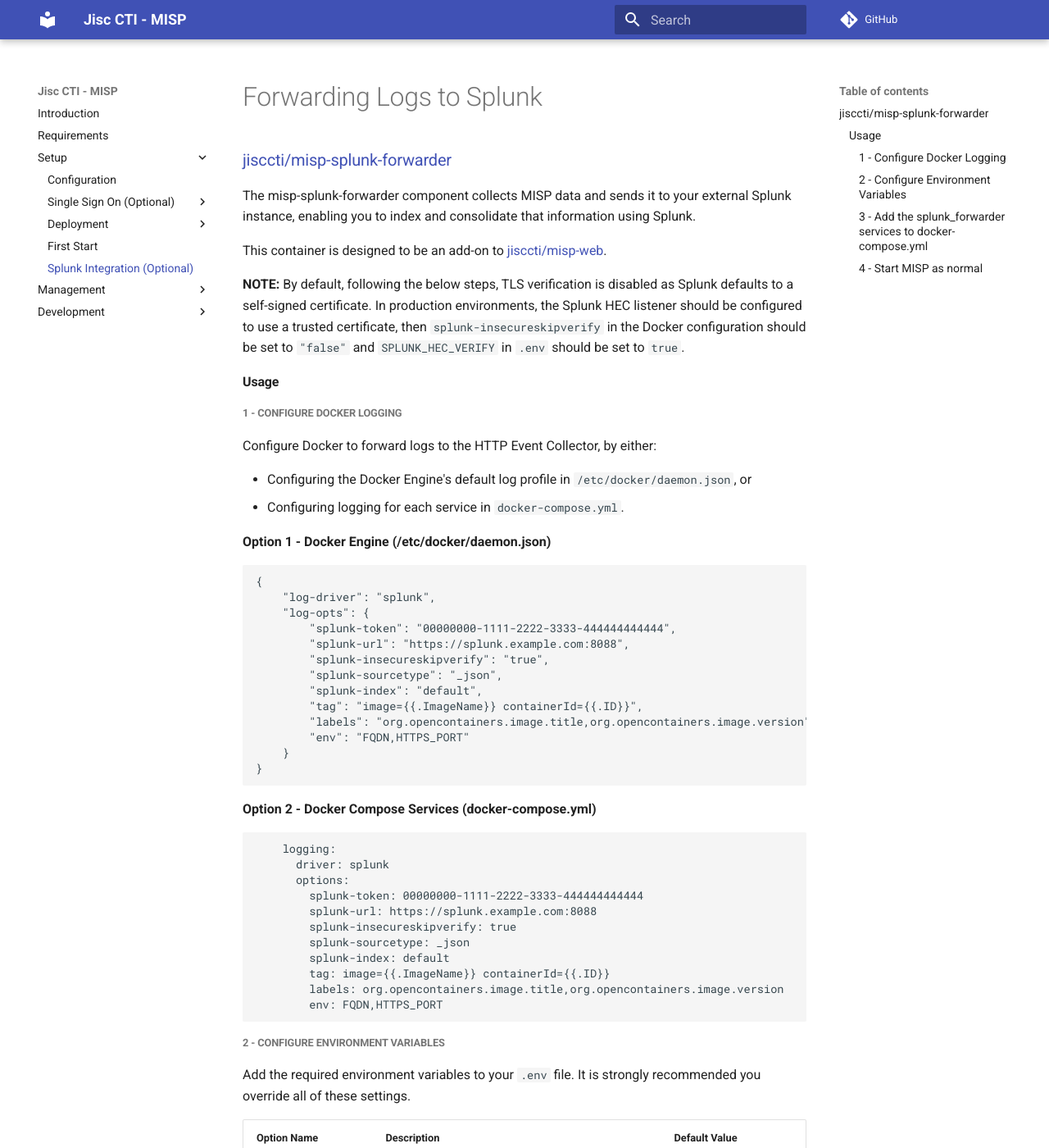
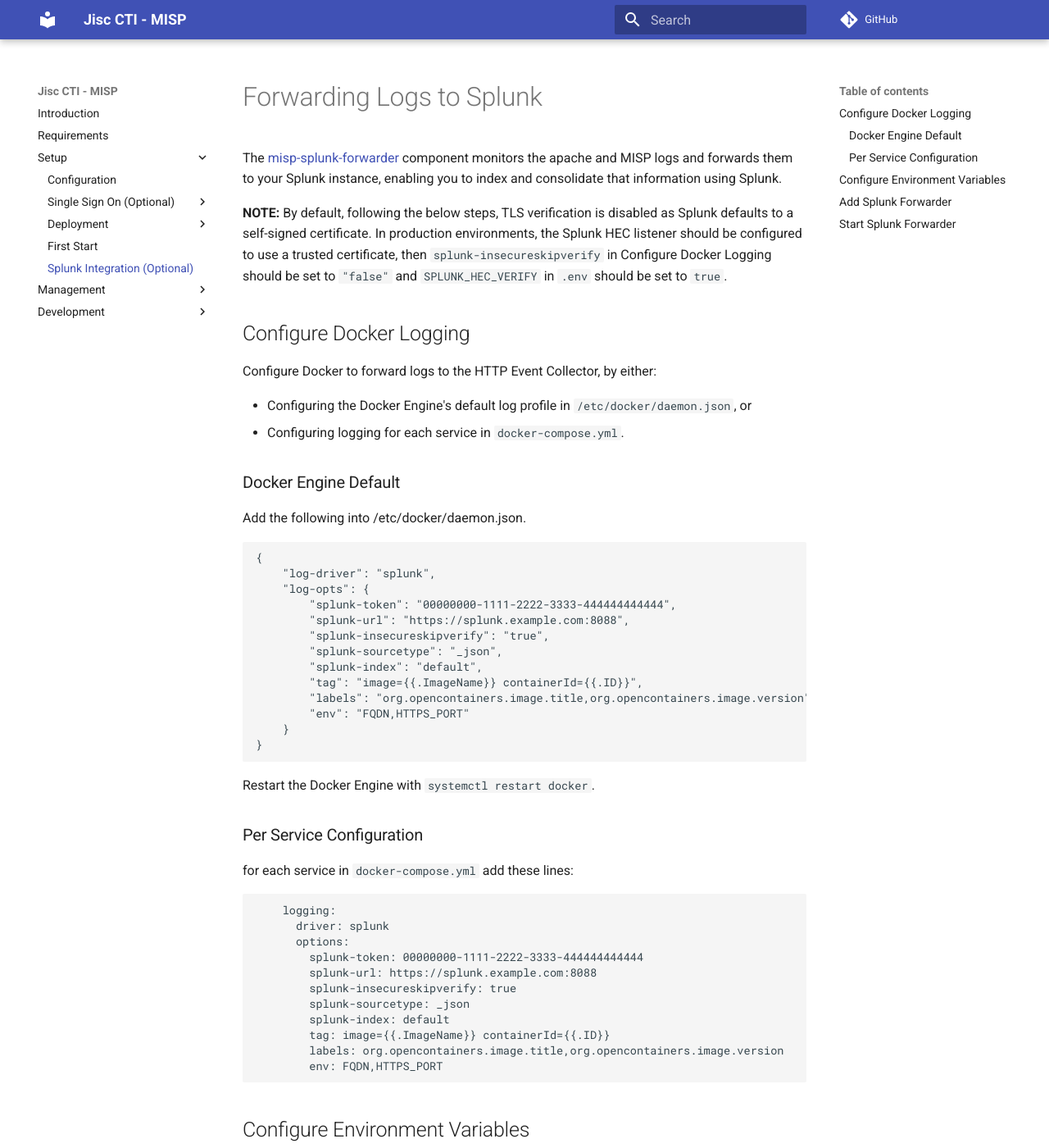
Before and after one commit to JiscCTI/misp-docker, an MkDocs documentation site: the page built from pages/splunk.md, in a window 1280 px wide and 1400 px high. Shown: the whole window at 82% size. Built offline with MkDocs 1.6.1 and Material for MkDocs 9.7.7, drawn with Linux system fonts in a browser that asks for light colours; comment, search, counter and statistics services are not loaded; some of the changed text lies outside the part shown.

Commit message:
docs: fix headings and indentation

````diff
--- a/pages/splunk.md
+++ b/pages/splunk.md
@@ -1,30 +1,32 @@
 <!--
 SPDX-FileCopyrightText: 2024 Jisc Services Limited
 SPDX-FileContributor: Clive Bream
+SPDX-FileContributor: Joe Pitt
 
 SPDX-License-Identifier: GPL-3.0-only
 -->
 
 # Forwarding Logs to Splunk
 
-### [jisccti/misp-splunk-forwarder](https://hub.docker.com/r/jisccti/misp-splunk-forwarder)
+The [misp-splunk-forwarder](https://hub.docker.com/r/jisccti/misp-splunk-forwarder) component
+monitors the apache and MISP logs and forwards them to your Splunk instance, enabling you to index
+and consolidate that information using Splunk.
 
-The misp-splunk-forwarder component collects MISP data and sends it to your external Splunk instance, enabling you to index and consolidate that information using Splunk.
+**NOTE:** By default, following the below steps, TLS verification is disabled as Splunk defaults to
+a self-signed certificate. In production environments, the Splunk HEC listener should be configured
+to use a trusted certificate, then `splunk-insecureskipverify` in Configure Docker Logging should be
+set to `"false"` and `SPLUNK_HEC_VERIFY` in `.env` should be set to `true`.
 
-This container is designed to be an add-on to [jisccti/misp-web](https://hub.docker.com/r/jisccti/misp-web).
-
-**NOTE:** By default, following the below steps, TLS verification is disabled as Splunk defaults to a self-signed certificate. In production environments, the Splunk HEC listener should be configured to use a trusted certificate, then `splunk-insecureskipverify` in the Docker configuration should be set to `"false"` and `SPLUNK_HEC_VERIFY` in `.env` should be set to `true`.
-
-#### Usage
-
-##### 1 - Configure Docker Logging
+## Configure Docker Logging
 
 Configure Docker to forward logs to the HTTP Event Collector, by either:
 
 - Configuring the Docker Engine's default log profile in `/etc/docker/daemon.json`, or
 - Configuring logging for each service in `docker-compose.yml`.
 
-**Option 1 - Docker Engine (/etc/docker/daemon.json)**
+### Docker Engine Default
+
+Add the following into /etc/docker/daemon.json.
 
 ```json
 {
@@ -42,7 +44,11 @@
 }
 ```
 
-**Option 2 - Docker Compose Services (docker-compose.yml)**
+Restart the Docker Engine with `systemctl restart docker`.
+
+### Per Service Configuration
+
+for each service in `docker-compose.yml` add these lines:
 
 ```yaml
     logging:
@@ -58,19 +64,22 @@
         env: FQDN,HTTPS_PORT
 ```
 
-##### 2 - Configure Environment Variables
+## Configure Environment Variables
 
-Add the required environment variables to your `.env` file. It is strongly recommended you override all of these settings.
+Add the required environment variables to your `.env` file. It is strongly recommended you override
+all of these settings.
 
-| Option Name       | Description                                                  | Default Value                          |
-| :---------------- | :----------------------------------------------------------- | :------------------------------------- |
-| SPLUNK_HEC_KEY    | The same HTTP Event Collector key to use.                    | `00000000-1111-2222-3333-444444444444` |
-| SPLUNK_HEC_URI    | The same HTTP Event Collector URI to use.                    | `https://splunk.example.com:8088`      |
-| SPLUNK_HEC_VERIFY | Case-sensitive `true` or `false` for whether the HTTPS certificate should be verified for the HTTP Event Collector. | `false`                                |
-| SPLUNK_INDEX      | The index logs should be written to.                         | `default`                              |
-| SPLUNK_PASSWORD   | A password to use when creating the admin account on the Splunk Universal Forwarder. | `ChangeMeChangeMeChangeMe`             |
+| Option Name | Description | Default Value |
+|-------------|-------------|---------------|
+| SPLUNK_HEC_KEY | The HTTP Event Collector key to use. | `00000000-1111-2222-3333-444444444444` |
+| SPLUNK_HEC_URI | The HTTP Event Collector URI to use. | `https://splunk.example.com:8088` |
+| SPLUNK_HEC_VERIFY | Case-sensitive `true` or `false` for whether the HTTPS certificate should be verified for the HTTP Event Collector. | `false` |
+| SPLUNK_INDEX | The index logs should be written to. | `default` |
+| SPLUNK_PASSWORD | A password to use when creating the admin account on the Splunk Universal Forwarder. | `ChangeMeChangeMeChangeMe` |
 
-##### 3 - Add the `splunk_forwarder` services to `docker-compose.yml`
+## Add Splunk Forwarder
+
+At the bottom of `docker-compose.yml`, add:
 
 ```yaml
   splunk-forwarder:
@@ -97,8 +106,11 @@
       - ./persistent/${COMPOSE_PROJECT_NAME}/data/:/opt/misp_docker/:ro
 ```
 
-##### 4 - Start MISP as normal
+## Start Splunk Forwarder
 
-```
+Once the above steps are complete you can start MISP as normal. If MISP is already running, this
+command should add the Splunk Forwarder without impacting the already running containers.
+
+```sh
 docker compose up -d
 ```
````
